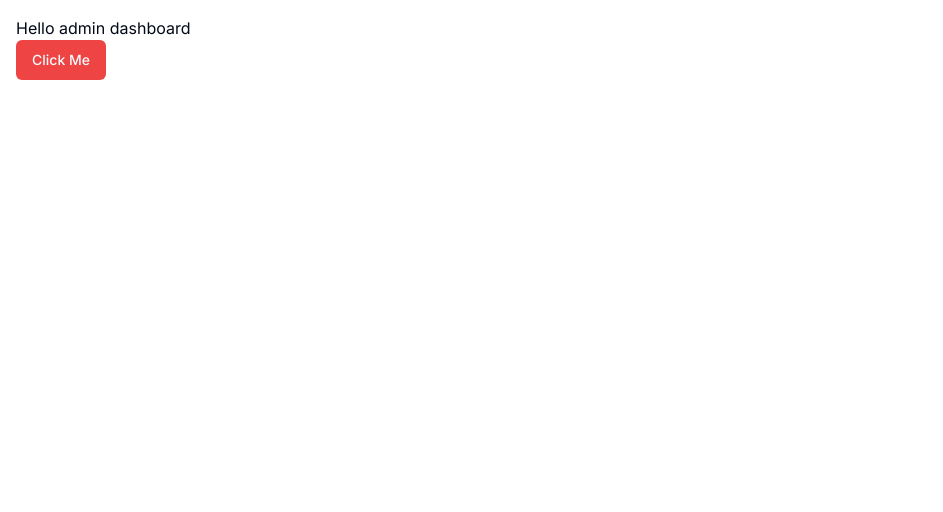
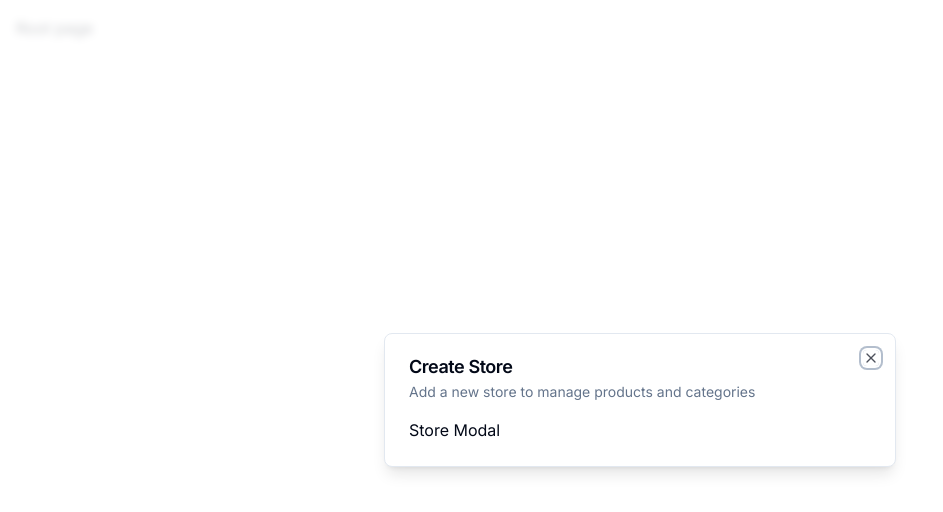
Before and after one commit to davidefilosa/fullstack-ecommerce, a Next.js app: page / in a window 1280 px wide. Shown: the top 512 px of the page, without its empty margins (0-943 px from the left). Built offline with nearby package versions, Linux system fonts and the light colour scheme.

Commit message:
create modal component and  provider

```diff
--- a/app/(root)/page.tsx
+++ b/app/(root)/page.tsx
@@ -1,14 +1,17 @@
-import { Button } from "@/components/ui/button";
-import { UserButton } from "@clerk/nextjs";
+"use client";
+
+import { useStoreModal } from "@/hooks/use-store-modal";
+
+import { useEffect } from "react";
 
 export default function Home() {
-  return (
-    <div className="p-4">
-      <p>Hello admin dashboard</p>
-      <Button size="default" variant="destructive">
-        Click Me
-      </Button>
-      <UserButton afterSignOutUrl="/" />
-    </div>
-  );
+  const onOpen = useStoreModal((state) => state.onOpen);
+  const isOpen = useStoreModal((state) => state.isOpen);
+
+  useEffect(() => {
+    if (!isOpen) {
+      onOpen();
+    }
+  }, [isOpen, onOpen]);
+  return <div className="p-4">Root page</div>;
 }
--- a/app/layout.tsx
+++ b/app/layout.tsx
@@ -2,6 +2,7 @@
 import type { Metadata } from "next";
 import { Inter } from "next/font/google";
 import { ClerkProvider } from "@clerk/nextjs";
+import { ModalProvider } from "@/providers/modal-provider";
 
 const inter = Inter({ subsets: ["latin"] });
 
@@ -18,7 +19,10 @@
   return (
     <ClerkProvider>
       <html lang="en">
-        <body className={inter.className}>{children}</body>
+        <body className={inter.className}>
+          <ModalProvider />
+          {children}
+        </body>
       </html>
     </ClerkProvider>
   );
--- /dev/null
+++ b/components/modals/store-modal.tsx
@@ -0,0 +1,18 @@
+"use client";
+
+import { useStoreModal } from "@/hooks/use-store-modal";
+import Modal from "@/components/ui/modal";
+
+export const StoreModal = () => {
+  const storeModal = useStoreModal();
+  return (
+    <Modal
+      title="Create Store"
+      description="Add a new store to manage products and categories"
+      isOpen={storeModal.isOpen}
+      onClose={storeModal.onClose}
+    >
+      Store Modal
+    </Modal>
+  );
+};
--- /dev/null
+++ b/components/ui/dialog.tsx
@@ -0,0 +1,123 @@
+"use client"
+
+import * as React from "react"
+import * as DialogPrimitive from "@radix-ui/react-dialog"
+import { X } from "lucide-react"
+
+import { cn } from "@/lib/utils"
+
+const Dialog = DialogPrimitive.Root
+
+const DialogTrigger = DialogPrimitive.Trigger
+
+const DialogPortal = ({
+  className,
+  ...props
+}: DialogPrimitive.DialogPortalProps) => (
+  <DialogPrimitive.Portal className={cn(className)} {...props} />
+)
+DialogPortal.displayName = DialogPrimitive.Portal.displayName
+
+const DialogOverlay = React.forwardRef<
+  React.ElementRef<typeof DialogPrimitive.Overlay>,
+  React.ComponentPropsWithoutRef<typeof DialogPrimitive.Overlay>
+>(({ className, ...props }, ref) => (
+  <DialogPrimitive.Overlay
+    ref={ref}
+    className={cn(
+      "fixed inset-0 z-50 bg-background/80 backdrop-blur-sm data-[state=open]:animate-in data-[state=closed]:animate-out data-[state=closed]:fade-out-0 data-[state=open]:fade-in-0",
+      className
+    )}
+    {...props}
+  />
+))
+DialogOverlay.displayName = DialogPrimitive.Overlay.displayName
+
+const DialogContent = React.forwardRef<
+  React.ElementRef<typeof DialogPrimitive.Content>,
+  React.ComponentPropsWithoutRef<typeof DialogPrimitive.Content>
+>(({ className, children, ...props }, ref) => (
+  <DialogPortal>
+    <DialogOverlay />
+    <DialogPrimitive.Content
+      ref={ref}
+      className={cn(
+        "fixed left-[50%] top-[50%] z-50 grid w-full max-w-lg translate-x-[-50%] translate-y-[-50%] gap-4 border bg-background p-6 shadow-lg duration-200 data-[state=open]:animate-in data-[state=closed]:animate-out data-[state=closed]:fade-out-0 data-[state=open]:fade-in-0 data-[state=closed]:zoom-out-95 data-[state=open]:zoom-in-95 data-[state=closed]:slide-out-to-left-1/2 data-[state=closed]:slide-out-to-top-[48%] data-[state=open]:slide-in-from-left-1/2 data-[state=open]:slide-in-from-top-[48%] sm:rounded-lg md:w-full",
+        className
+      )}
+      {...props}
+    >
+      {children}
+      <DialogPrimitive.Close className="absolute right-4 top-4 rounded-sm opacity-70 ring-offset-background transition-opacity hover:opacity-100 focus:outline-none focus:ring-2 focus:ring-ring focus:ring-offset-2 disabled:pointer-events-none data-[state=open]:bg-accent data-[state=open]:text-muted-foreground">
+        <X className="h-4 w-4" />
+        <span className="sr-only">Close</span>
+      </DialogPrimitive.Close>
+    </DialogPrimitive.Content>
+  </DialogPortal>
+))
+DialogContent.displayName = DialogPrimitive.Content.displayName
+
+const DialogHeader = ({
+  className,
+  ...props
+}: React.HTMLAttributes<HTMLDivElement>) => (
+  <div
+    className={cn(
+      "flex flex-col space-y-1.5 text-center sm:text-left",
+      className
+    )}
+    {...props}
+  />
+)
+DialogHeader.displayName = "DialogHeader"
+
+const DialogFooter = ({
+  className,
+  ...props
+}: React.HTMLAttributes<HTMLDivElement>) => (
+  <div
+    className={cn(
+      "flex flex-col-reverse sm:flex-row sm:justify-end sm:space-x-2",
+      className
+    )}
+    {...props}
+  />
+)
+DialogFooter.displayName = "DialogFooter"
+
+const DialogTitle = React.forwardRef<
+  React.ElementRef<typeof DialogPrimitive.Title>,
+  React.ComponentPropsWithoutRef<typeof DialogPrimitive.Title>
+>(({ className, ...props }, ref) => (
+  <DialogPrimitive.Title
+    ref={ref}
+    className={cn(
+      "text-lg font-semibold leading-none tracking-tight",
+      className
+    )}
+    {...props}
+  />
+))
+DialogTitle.displayName = DialogPrimitive.Title.displayName
+
+const DialogDescription = React.forwardRef<
+  React.ElementRef<typeof DialogPrimitive.Description>,
+  React.ComponentPropsWithoutRef<typeof DialogPrimitive.Description>
+>(({ className, ...props }, ref) => (
+  <DialogPrimitive.Description
+    ref={ref}
+    className={cn("text-sm text-muted-foreground", className)}
+    {...props}
+  />
+))
+DialogDescription.displayName = DialogPrimitive.Description.displayName
+
+export {
+  Dialog,
+  DialogTrigger,
+  DialogContent,
+  DialogHeader,
+  DialogFooter,
+  DialogTitle,
+  DialogDescription,
+}
--- /dev/null
+++ b/components/ui/modal.tsx
@@ -0,0 +1,45 @@
+"use client";
+
+import {
+  Dialog,
+  DialogContent,
+  DialogDescription,
+  DialogHeader,
+  DialogTitle,
+  DialogTrigger,
+} from "./dialog";
+
+interface ModalProps {
+  title: string;
+  description: string;
+  isOpen: boolean;
+  onClose: () => void;
+  children?: React.ReactNode;
+}
+
+const Modal: React.FC<ModalProps> = ({
+  title,
+  description,
+  isOpen,
+  onClose,
+  children,
+}) => {
+  const onChange = (open: boolean) => {
+    if (!open) {
+      onClose();
+    }
+  };
+  return (
+    <Dialog open={isOpen} onOpenChange={onChange}>
+      <DialogContent>
+        <DialogHeader>
+          <DialogTitle>{title}</DialogTitle>
+          <DialogDescription>{description}</DialogDescription>
+        </DialogHeader>
+        <div>{children}</div>
+      </DialogContent>
+    </Dialog>
+  );
+};
+
+export default Modal;
--- /dev/null
+++ b/hooks/use-store-modal.tsx
@@ -0,0 +1,13 @@
+import { create } from "zustand";
+
+interface useStoreModalStore {
+  isOpen: boolean;
+  onOpen: () => void;
+  onClose: () => void;
+}
+
+export const useStoreModal = create<useStoreModalStore>((set) => ({
+  isOpen: false,
+  onOpen: () => set({ isOpen: true }),
+  onClose: () => set({ isOpen: false }),
+}));
--- a/package.json
+++ b/package.json
@@ -10,6 +10,7 @@
   },
   "dependencies": {
     "@clerk/nextjs": "^4.21.15",
+    "@radix-ui/react-dialog": "^1.0.4",
     "@radix-ui/react-slot": "^1.0.2",
     "@types/node": "20.4.1",
     "@types/react": "18.2.14",
@@ -27,6 +28,7 @@
     "tailwind-merge": "^1.13.2",
     "tailwindcss": "3.3.2",
     "tailwindcss-animate": "^1.0.6",
-    "typescript": "5.1.6"
+    "typescript": "5.1.6",
+    "zustand": "^4.3.9"
   }
 }
--- /dev/null
+++ b/providers/modal-provider.tsx
@@ -0,0 +1,22 @@
+"use client";
+
+import { StoreModal } from "@/components/modals/store-modal";
+
+import { useState, useEffect } from "react";
+
+export const ModalProvider = () => {
+  const [isMounted, setIsMounted] = useState(false);
+
+  useEffect(() => {
+    setIsMounted(true);
+  }, []);
+
+  if (!isMounted) {
+    return null;
+  }
+  return (
+    <>
+      <StoreModal />
+    </>
+  );
+};
```
Also changed, not shown: 1 other file (tests, documents, lock files or other folders).
